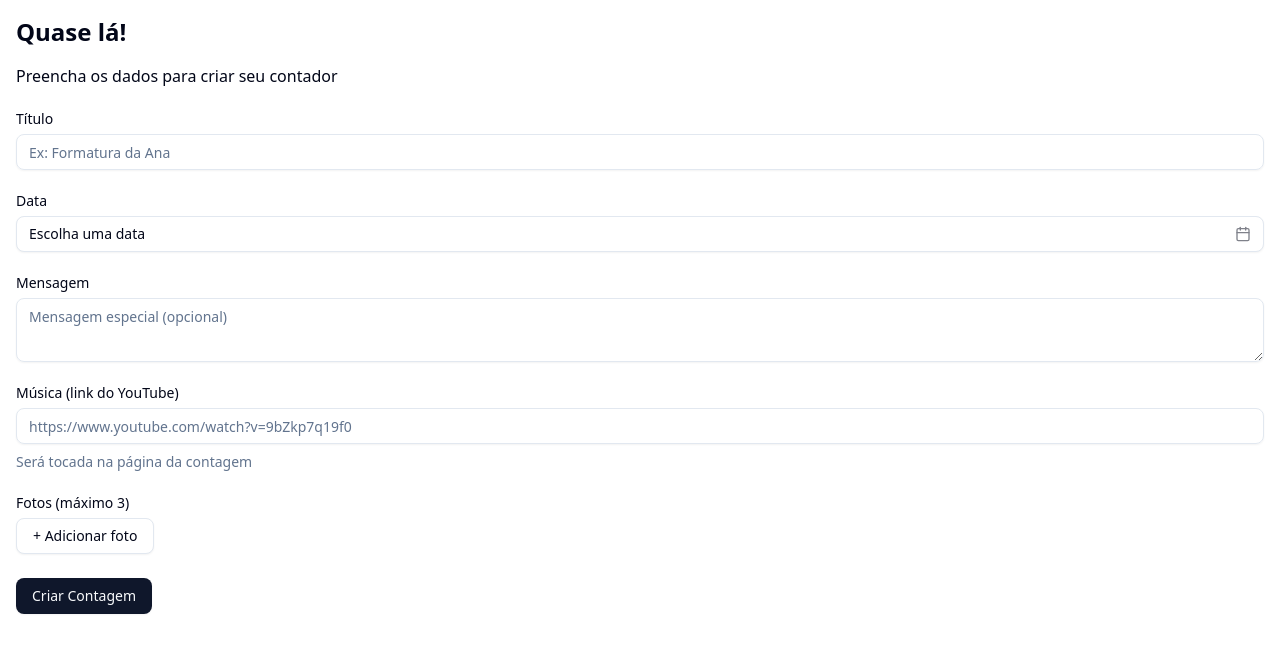
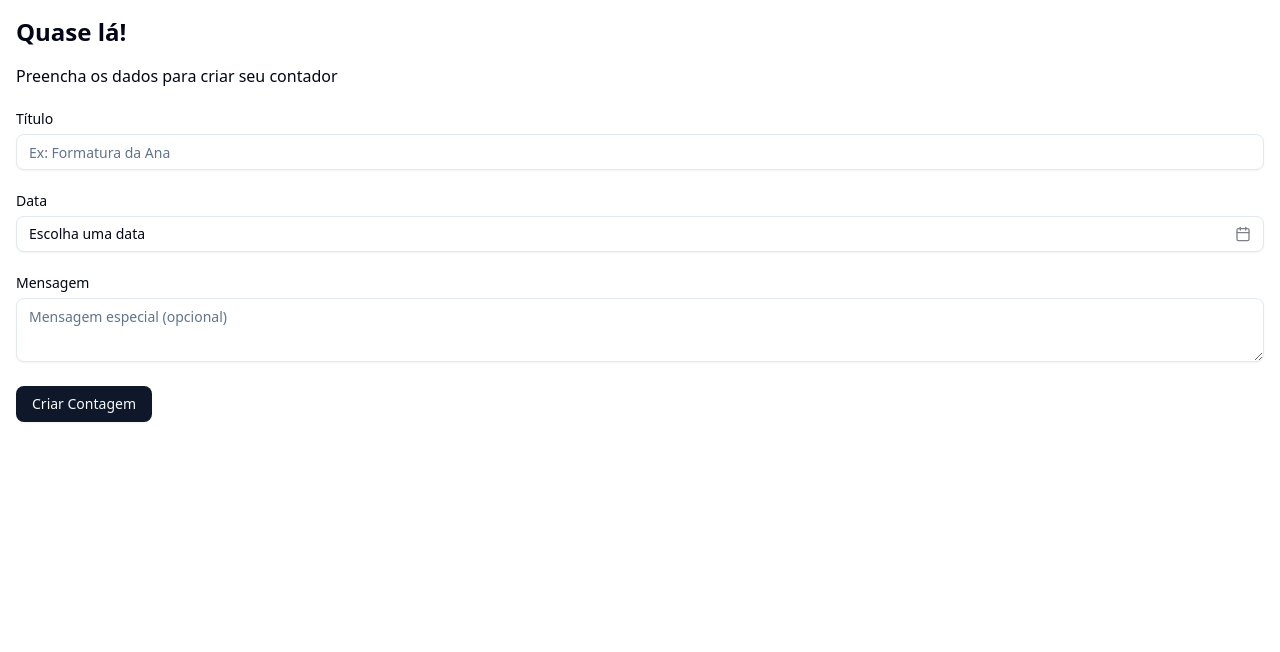
Before and after one commit to jeuchaves/quantos-dias-faltam, a React (Vite) app: page /criar in a window 1280 px wide. Shown: the top 652 px of the page. Built offline with nearby package versions, Linux system fonts and the light colour scheme.

Commit message:
refactor: remove campos de fotos e música do formulário de contagem regressiva e atualiza o esquema de validação

```diff
--- a/src/components/countdown-form/CountdownForm.tsx
+++ b/src/components/countdown-form/CountdownForm.tsx
@@ -1,12 +1,14 @@
 import { PopoverContent, PopoverTrigger } from "@radix-ui/react-popover";
+import { zodResolver } from "@hookform/resolvers/zod";
+import { useNavigate } from "react-router-dom";
 import { CalendarIcon } from "lucide-react";
+import { useForm } from "react-hook-form";
 import { ptBR } from "date-fns/locale";
 import { format } from "date-fns";
 
 import {
   Form,
   FormControl,
-  FormDescription,
   FormField,
   FormItem,
   FormLabel,
@@ -22,45 +24,23 @@ import {
   countdownSchema,
   type TCountdownFormValues,
 } from "@/schemas/countdown.schema";
-import { useForm } from "react-hook-form";
-import { zodResolver } from "@hookform/resolvers/zod";
-import { useNavigate } from "react-router-dom";
-import { useState } from "react";
 import { createCountdown } from "@/services/countdownService";
 
 export const CountdownForm = () => {
   const form = useForm<TCountdownFormValues>({
     resolver: zodResolver(countdownSchema),
     defaultValues: {
-      photos: [],
       title: "",
-      youtubeMusic: "",
       message: "",
       date: "",
     },
   });
 
   const navigate = useNavigate();
-  const [photos, setPhotos] = useState<string[]>([]);
 
   const onSubmit = async (data: TCountdownFormValues) => {
     const slug = await createCountdown(data);
     navigate(`/contador/${slug}`);
-  };
-
-  const addPhoto = () => {
-    const url = prompt("Digite a URL da imagem");
-    if (url && photos.length < 3) {
-      const updated = [...photos, url];
-      setPhotos(updated);
-      form.setValue("photos", updated);
-    }
-  };
-
-  const removePhoto = (index: number) => {
-    const updated = photos.filter((_, i) => i !== index);
-    setPhotos(updated);
-    form.setValue("photos", updated);
   };
 
   return (
@@ -137,53 +117,6 @@ export const CountdownForm = () => {
           )}
         />
 
-        <FormField
-          control={form.control}
-          name="youtubeMusic"
-          render={({ field }) => (
-            <FormItem>
-              <FormLabel>Música (link do YouTube)</FormLabel>
-              <FormControl>
-                <Input
-                  placeholder="https://www.youtube.com/watch?v=9bZkp7q19f0"
-                  {...field}
-                />
-              </FormControl>
-              <FormDescription>
-                Será tocada na página da contagem
-              </FormDescription>
-              <FormMessage />
-            </FormItem>
-          )}
-        />
-
-        {/* Fotos */}
-        <FormItem>
-          <FormLabel>Fotos (máximo 3)</FormLabel>
-          <div className="space-y-2">
-            {photos.map((url, index) => (
-              <div key={index} className="flex items-center gap-4">
-                <img src={url} className="w-20 h-20 object-cover rounded" />
-                <Button
-                  type="button"
-                  variant="destructive"
-                  onClick={() => removePhoto(index)}
-                >
-                  Remover
-                </Button>
-              </div>
-            ))}
-            {photos.length < 3 && (
-              <Button type="button" onClick={addPhoto} variant="outline">
-                + Adicionar foto
-              </Button>
-            )}
-          </div>
-          {form.formState.errors.photos && (
-            <FormMessage>{form.formState.errors.photos.message}</FormMessage>
-          )}
-        </FormItem>
-
         <Button type="submit" disabled={form.formState.isSubmitting}>
           Criar Contagem
         </Button>
--- a/src/schemas/countdown.schema.ts
+++ b/src/schemas/countdown.schema.ts
@@ -4,11 +4,6 @@ export const countdownSchema = z.object({
   title: z.string().min(3),
   date: z.string().refine((v) => !isNaN(Date.parse(v))),
   message: z.string().max(300).optional(),
-  youtubeMusic: z
-    .union([z.string().url(), z.literal(""), z.undefined()])
-    .optional()
-    .transform((e) => (e === "" ? undefined : e)),
-  photos: z.array(z.string().url()).max(3),
 });
 
 export type TCountdownFormValues = z.infer<typeof countdownSchema>;
--- a/src/services/countdownService.ts
+++ b/src/services/countdownService.ts
@@ -6,8 +6,6 @@ import type { ICountdownData } from "../types/countdown";
 const COLLECTION_NAME = "countdowns";
 
 export const createCountdown = async (data: ICountdownData) => {
-  console.log(data);
-
   const slug = slugify(data.title);
 
   const docRef = doc(db, COLLECTION_NAME, slug);
@@ -21,9 +19,6 @@ export const createCountdown = async (data: ICountdownData) => {
     title: data.title,
     date: Timestamp.fromDate(new Date(data.date)),
     message: data.message || "",
-    photos: (data.photos || []).slice(0, 3),
-    youtubeMusic: data.youtubeMusic || "",
-    isPremium: data.isPremium || false,
     createdAt: Timestamp.now(),
   };
 
--- a/src/types/countdown.d.ts
+++ b/src/types/countdown.d.ts
@@ -2,7 +2,4 @@ export interface ICountdownData {
   title: string;
   date: string;
   message?: string;
-  photos: string[];
-  youtubeMusic?: string;
-  isPremium?: boolean;
 }
```
